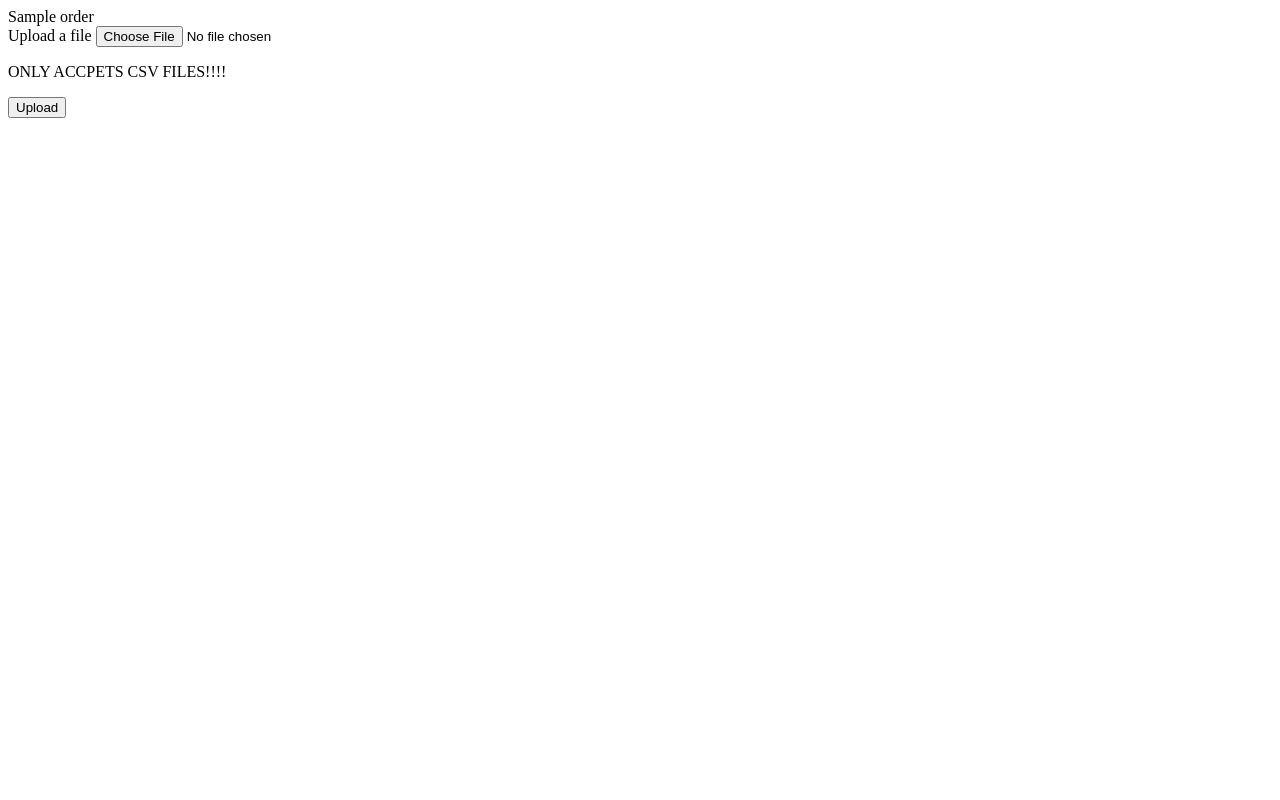
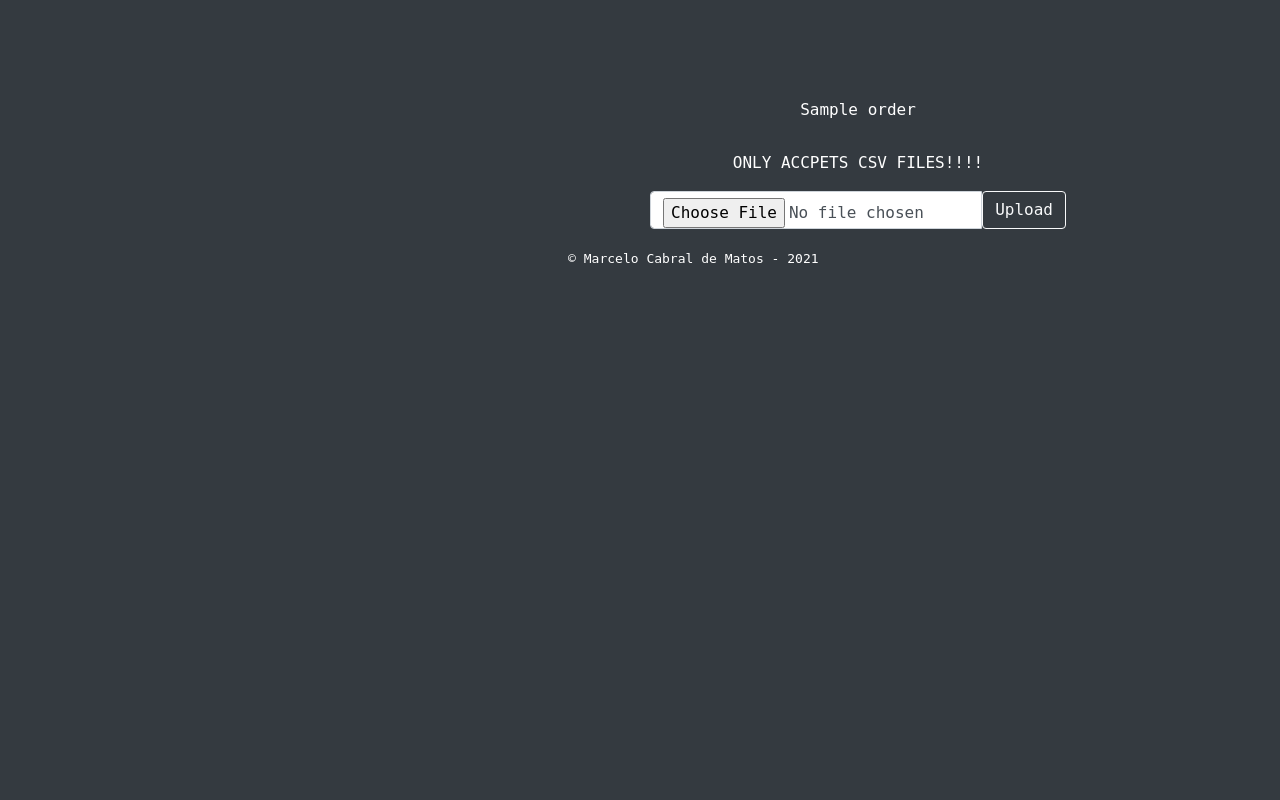
Before and after one commit to marcelocmatos/desafio_celero, a Django app: template templates/data_upload.html in a window 1280 px wide; the page is wider, and only the part inside the window is pictured. Run offline with Django 3.2, Linux system fonts and the light colour scheme; the template is opened without the code that fills it: most values are stand-ins (such as "Sample title", 1, 10 or a date in 2020); some libraries are stand-ins or nearby versions.

Commit message:
Estilizado o HTML de upload

```diff
--- a/athlete_events/views.py
+++ b/athlete_events/views.py
@@ -7,8 +7,8 @@ import pandas as pd
 def upload_data(request):
     template = 'data_upload.html'
     prompt = {
-        'order': ' Order of the CSV must be: "Name","Sex","Age","Height","Weight",\
-            "Team","NOC","Games","Year","Season","City","Sport","Event","Medal"'
+        'order': 'Order of the CSV must be: "Name", "Sex", "Age", "Height", "Weight",\
+            "Team", "NOC", "Games", "Year", "Season", "City", "Sport", "Event", "Medal"'
         }
     if request.method == 'GET':
         return render(request, template, prompt)
--- /dev/null
+++ b/static/css/reset.css
@@ -0,0 +1,43 @@
+html, body, div, span, applet, object, iframe,
+h1, h2, h3, h4, h5, h6, p, blockquote, pre,
+a, abbr, acronym, address, big, cite, code,
+del, dfn, em, img, ins, kbd, q, s, samp,
+small, strike, strong, sub, sup, tt, var,
+b, u, i, center,
+dl, dt, dd, ol, ul, li,
+fieldset, form, label, legend,
+table, caption, tbody, tfoot, thead, tr, th, td,
+article, aside, canvas, details, embed,
+figure, figcaption, footer, header, hgroup,
+menu, nav, output, ruby, section, summary,
+time, mark, audio, video {
+	margin: 0;
+	padding: 0;
+	border: 0;
+	font-size: 100%;
+	font: inherit;
+	vertical-align: baseline;
+}
+/* HTML5 display-role reset for older browsers */
+article, aside, details, figcaption, figure,
+footer, header, hgroup, menu, nav, section {
+	display: block;
+}
+body {
+	line-height: 1;
+}
+ol, ul {
+	list-style: none;
+}
+blockquote, q {
+	quotes: none;
+}
+blockquote:before, blockquote:after,
+q:before, q:after {
+	content: '';
+	content: none;
+}
+table {
+	border-collapse: collapse;
+	border-spacing: 0;
+}
--- /dev/null
+++ b/static/css/style.css
@@ -0,0 +1,34 @@
+body {
+	color: white;
+	font-family: 'Roboto Mono',monospace;
+	min-height: 400px;
+	background-size: 100vh;
+	background-position: center bottom;
+	background-repeat: no-repeat;
+}
+
+main {
+	text-align: center;
+	width: 30%;
+	margin: 100px 650px 20px;
+
+}
+
+.copyright {
+	color: #FFFFFF;
+	font-size: 13px;
+	margin: 20px 20px 20px;
+	text-align: center;
+}
+
+h6 {
+
+	text-align: center;
+	color: white;
+	font-family: 'Roboto Mono',monospace;
+}
+div {
+	align-items: center;
+	text-align: center;
+	align-content: center;
+}
--- /dev/null
+++ b/templates/base.html
@@ -0,0 +1,44 @@
+<!DOCTYPE html>
+<html lang="pt-BR">
+  {% load static %}
+  <head>
+    <meta charset="utf-8" />
+    <meta
+      name="viewport"
+      content="width=device-width, initial-scale=1, shrink-to-fit=no"
+    />
+    <link rel="stylesheet" href="{% static 'css/reset.css' %}" />
+    <link
+      rel="stylesheet"
+      href="https://cdn.jsdelivr.net/npm/bootstrap@4.5.3/dist/css/bootstrap.min.css"
+      integrity="sha384-TX8t27EcRE3e/ihU7zmQxVncDAy5uIKz4rEkgIXeMed4M0jlfIDPvg6uqKI2xXr2"
+      crossorigin="anonymous"
+    />
+    <link rel="stylesheet" href="{% static 'css/style.css' %}" />
+    <title>{% block title %} {% endblock %}</title>
+  </head>
+  <body class="bg-dark position-absolute top-50 start-50">
+    <header>
+
+    </header>
+    <main>{% block content%} {% endblock %}</main>
+    <footer></footer>
+  </body>
+  <script src="https://kit.fontawesome.com/a076d05399.js"></script>
+  <script
+    src="https://code.jquery.com/jquery-3.5.1.slim.min.js"
+    integrity="sha384-DfXdz2htPH0lsSSs5nCTpuj/zy4C+OGpamoFVy38MVBnE+IbbVYUew+OrCXaRkfj"
+    crossorigin="anonymous"
+  ></script>
+  <script
+    src="https://cdn.jsdelivr.net/npm/popper.js@1.16.1/dist/umd/popper.min.js"
+    integrity="sha384-9/reFTGAW83EW2RDu2S0VKaIzap3H66lZH81PoYlFhbGU+6BZp6G7niu735Sk7lN"
+    crossorigin="anonymous"
+  ></script>
+  <script
+    src="https://stackpath.bootstrapcdn.com/bootstrap/4.5.2/js/bootstrap.min.js"
+    integrity="sha384-B4gt1jrGC7Jh4AgTPSdUtOBvfO8shuf57BaghqFfPlYxofvL8/KUEfYiJOMMV+rV"
+    crossorigin="anonymous"
+  ></script>
+</html>
+<p class="copyright">&copy; Marcelo Cabral de Matos - 2021</p>
--- a/templates/data_upload.html
+++ b/templates/data_upload.html
@@ -1,3 +1,11 @@
+{% extends 'base.html' %}
+
+{% block title %}
+CSV File Upload
+{% endblock %}
+
+{% block content%}
+
 {% if messages %}
     {% for message in messages %}
         <div>
@@ -5,12 +13,17 @@
         </div>
     {% endfor %}
 {% else %}
-{{order}}
+<h6 class="bd-title" id="content" >{{order}}</h6>
+<br>
+<p>ONLY ACCPETS CSV FILES!!!!</p>
 <form method = "POST" enctype="multipart/form-data">
     {% csrf_token %}
-    <label>Upload a file</label>
-    <input type="file" name="file">
-    <p>ONLY ACCPETS CSV FILES!!!!</p>
-    <button type="submit">Upload</button>
+    <div class="input-group mb-3" >
+        <input type="file" class="form-control" id="inputGroupFile02" name="file">
+        <button type="submit" class="btn btn-outline-light">Upload</button>
+    </div>
 </form>
+
 {% endif %}
+
+{% endblock %}
```
Also changed, not shown: desafio_celero/settings.py (+4 -7 lines), README.md, 1 other file.
